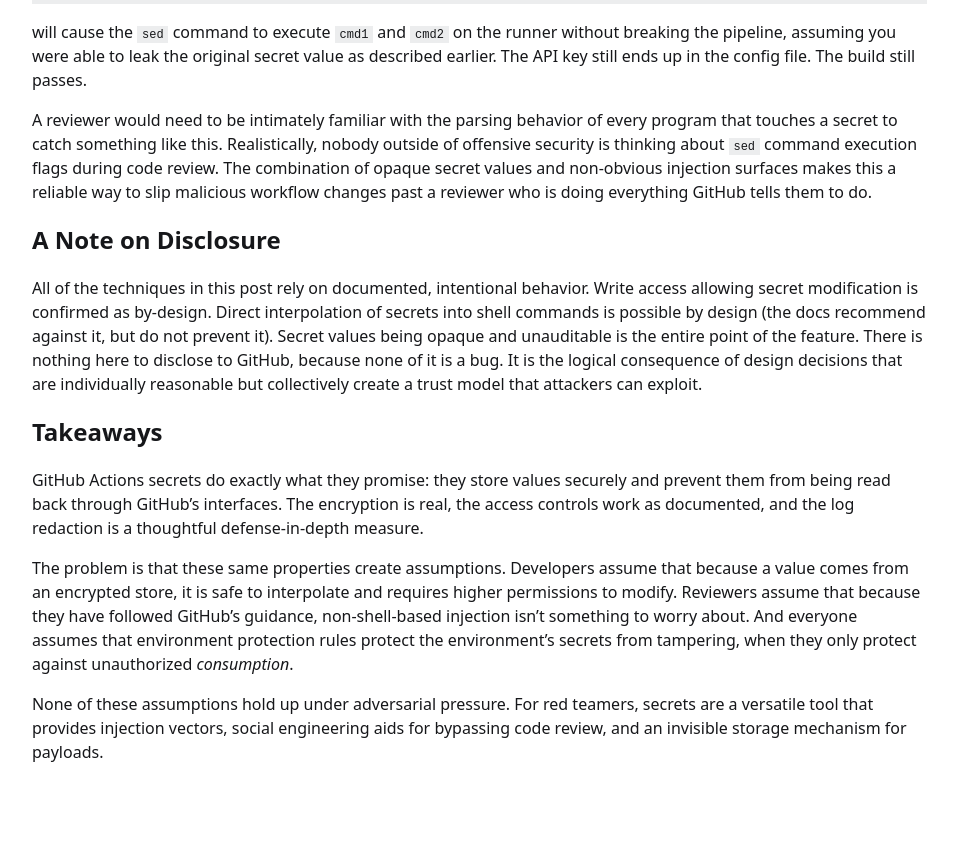
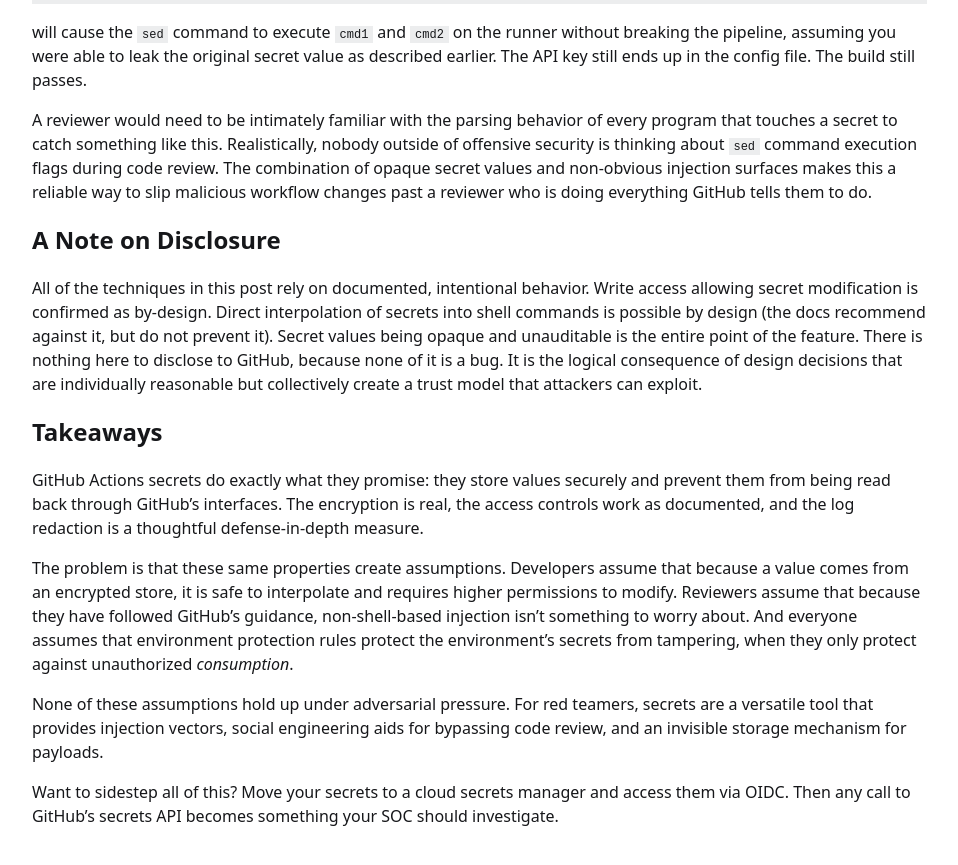
Before and after one commit to nopcorn/nopcorn.github.io, a Jekyll site: the page built from _posts/2026-02-12-github-actions-secrets.md, in a window 1280 px wide and 900 px high, scrolled down 3554 px. Shown: the top 865 px of the window, without its empty margins (241-1199 px from the left). Built offline with Jekyll 4.4.1, drawn with Linux system fonts in a browser that asks for light colours; before the commit the page ends 4390 px from its top, so only the background shows below that.

Commit message:
add some mitigation near the end

```diff
--- a/_posts/2026-02-12-github-actions-secrets.md
+++ b/_posts/2026-02-12-github-actions-secrets.md
@@ -133,3 +133,5 @@ GitHub Actions secrets do exactly what they promise: they store values securely
 The problem is that these same properties create assumptions. Developers assume that because a value comes from an encrypted store, it is safe to interpolate and requires higher permissions to modify. Reviewers assume that because they have followed GitHub's guidance, non-shell-based injection isn't something to worry about. And everyone assumes that environment protection rules protect the environment's secrets from tampering, when they only protect against unauthorized *consumption*.
 
 None of these assumptions hold up under adversarial pressure. For red teamers, secrets are a versatile tool that provides injection vectors, social engineering aids for bypassing code review, and an invisible storage mechanism for payloads.
+
+Want to sidestep all of this? Move your secrets to a cloud secrets manager and access them via OIDC. Then any call to GitHub's secrets API becomes something your SOC should investigate.
```
